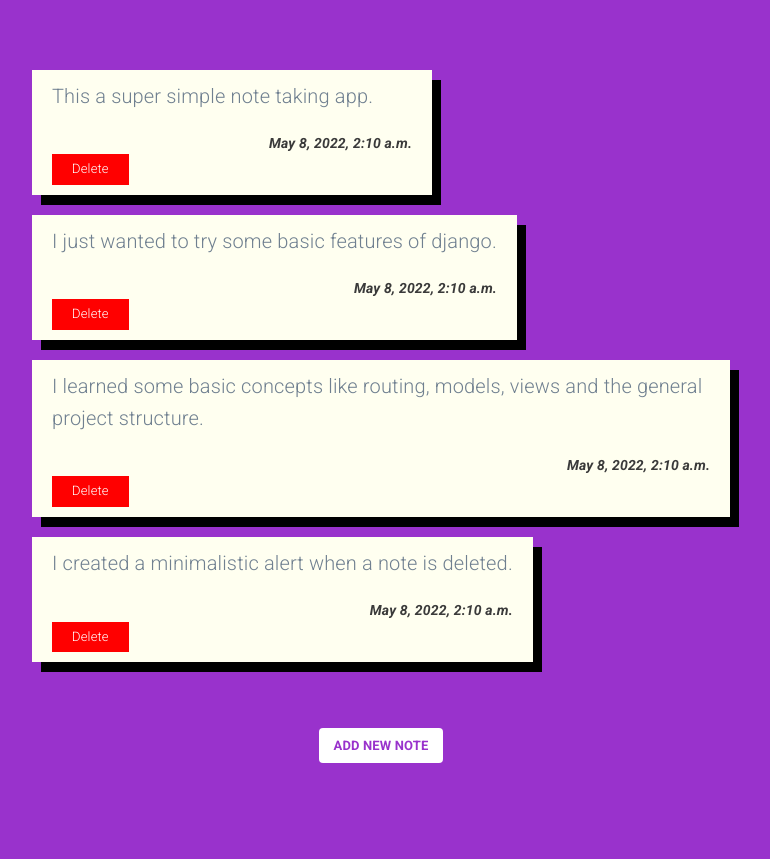
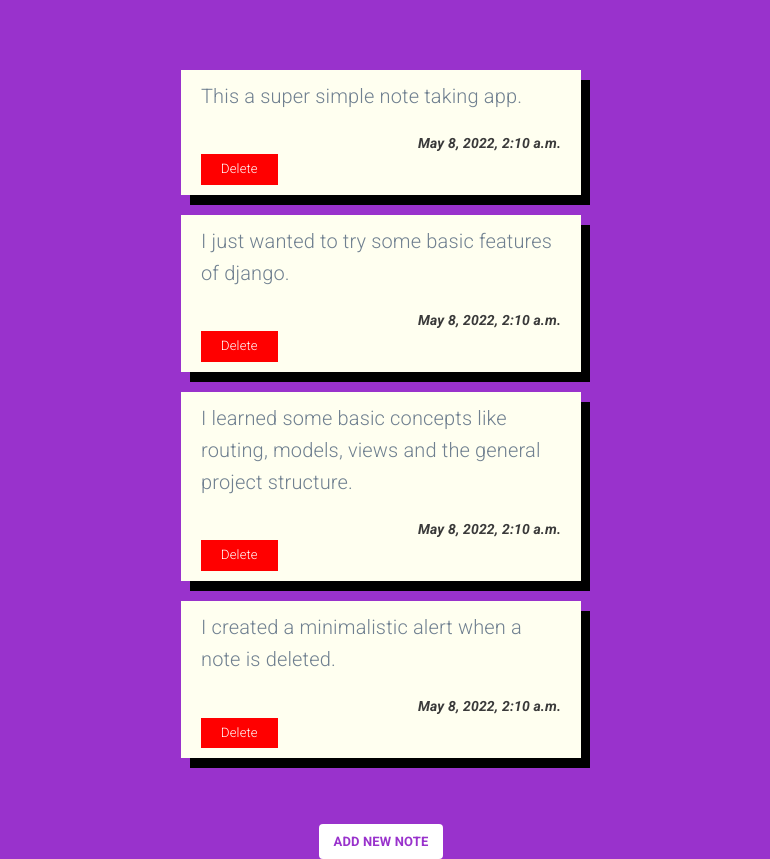
Before and after one commit to andreaevolo/django-note-taking-app, a Django app: page / in a window 1280 px wide. Shown: the part 56-915 px from the top of the page, without its empty margins (259-1029 px from the left). Before the commit the page ends 819 px from the top, so only its background shows below. Run offline with Django 4.2, Linux system fonts and the light colour scheme; data comes from the database, SQL or seed files in the repository.

Commit message:
fixed .container class and note width

```diff
--- a/notes/static/notes/main.css
+++ b/notes/static/notes/main.css
@@ -30,6 +30,7 @@ nav ul {
     width: 60vw;
     padding: 1rem 2rem;
     display: flex;
+    justify-content: center;
     flex-wrap: wrap;
     transition: height 300ms ease-in-out;
 }
@@ -62,7 +63,7 @@ nav ul {
     display: flex;
     flex-direction: column;
     align-items: flex-start;
-    min-width: 40rem;
+    width: 40rem;
     transition: all 400ms ease-in-out;
 }
 
```
